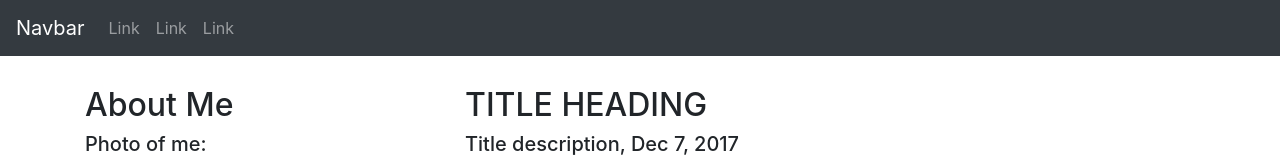
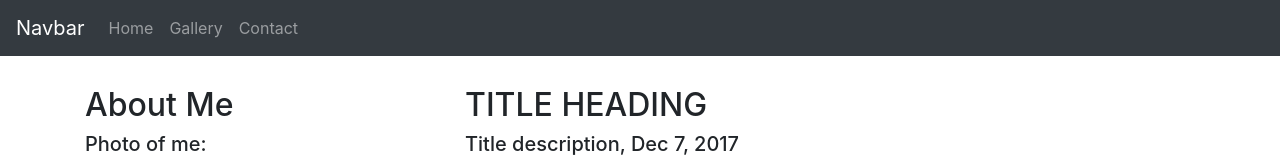
Before and after one commit to djibba22/djibba22.github.io, a plain HTML site: page index.html in a window 1280 px wide. Shown: the top 160 px of the page. Drawn offline with nearby package versions, Linux system fonts and the light colour scheme.

Commit message:
title and links

```diff
--- a/index.html
+++ b/index.html
@@ -1,7 +1,7 @@
 <!DOCTYPE html>
 <html lang="en">
 <head>
-  <title>Bootstrap 4 Website Example</title>
+  <title>Github Portfolio</title>
   <meta charset="utf-8">
   <meta name="viewport" content="width=device-width, initial-scale=1">
   <link rel="stylesheet" href="https://maxcdn.bootstrapcdn.com/bootstrap/4.3.1/css/bootstrap.min.css">
@@ -24,13 +24,13 @@
   <div class="collapse navbar-collapse" id="collapsibleNavbar">
     <ul class="navbar-nav">
       <li class="nav-item">
-        <a class="nav-link" href="#">Link</a>
+        <a class="nav-link" href="#">Home</a>
       </li>
       <li class="nav-item">
-        <a class="nav-link" href="#">Link</a>
+        <a class="nav-link" href="#">Gallery</a>
       </li>
       <li class="nav-item">
-        <a class="nav-link" href="#">Link</a>
+        <a class="nav-link" href="#">Contact</a>
       </li>
     </ul>
   </div>
```
